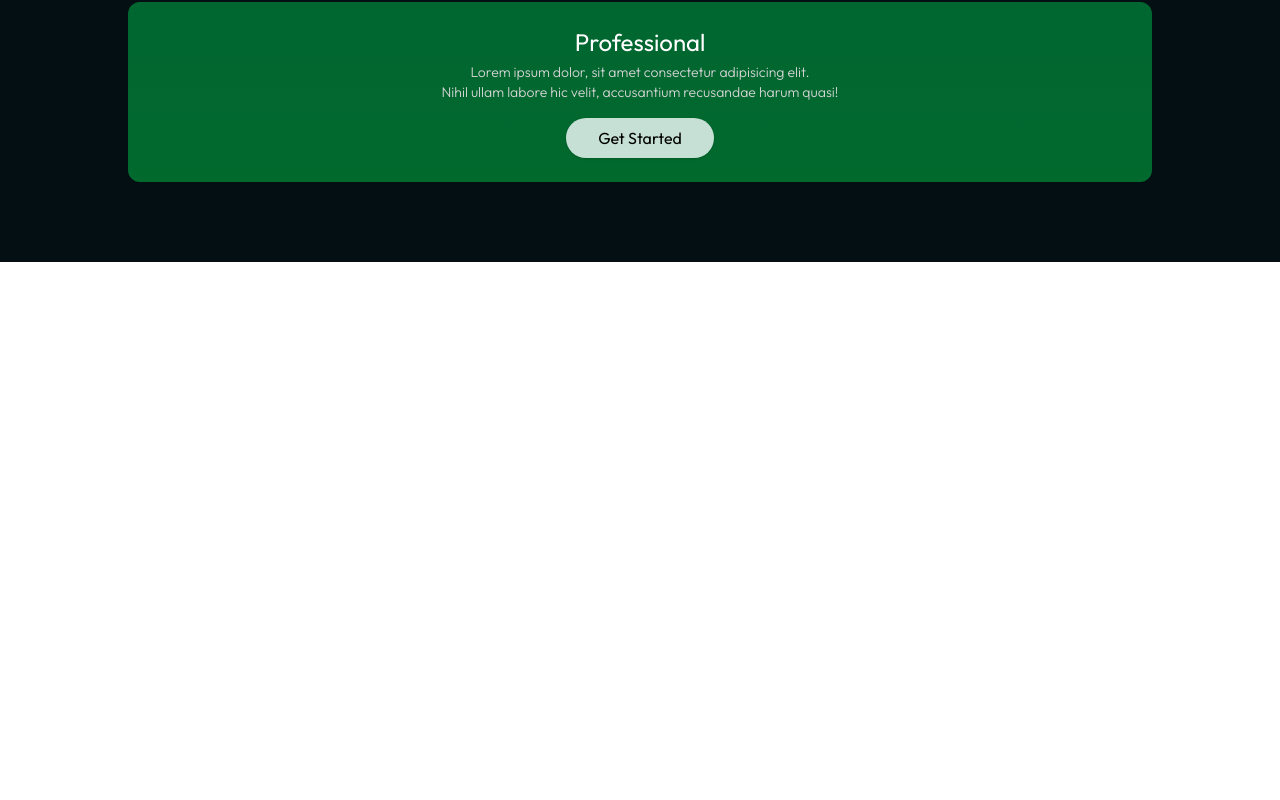
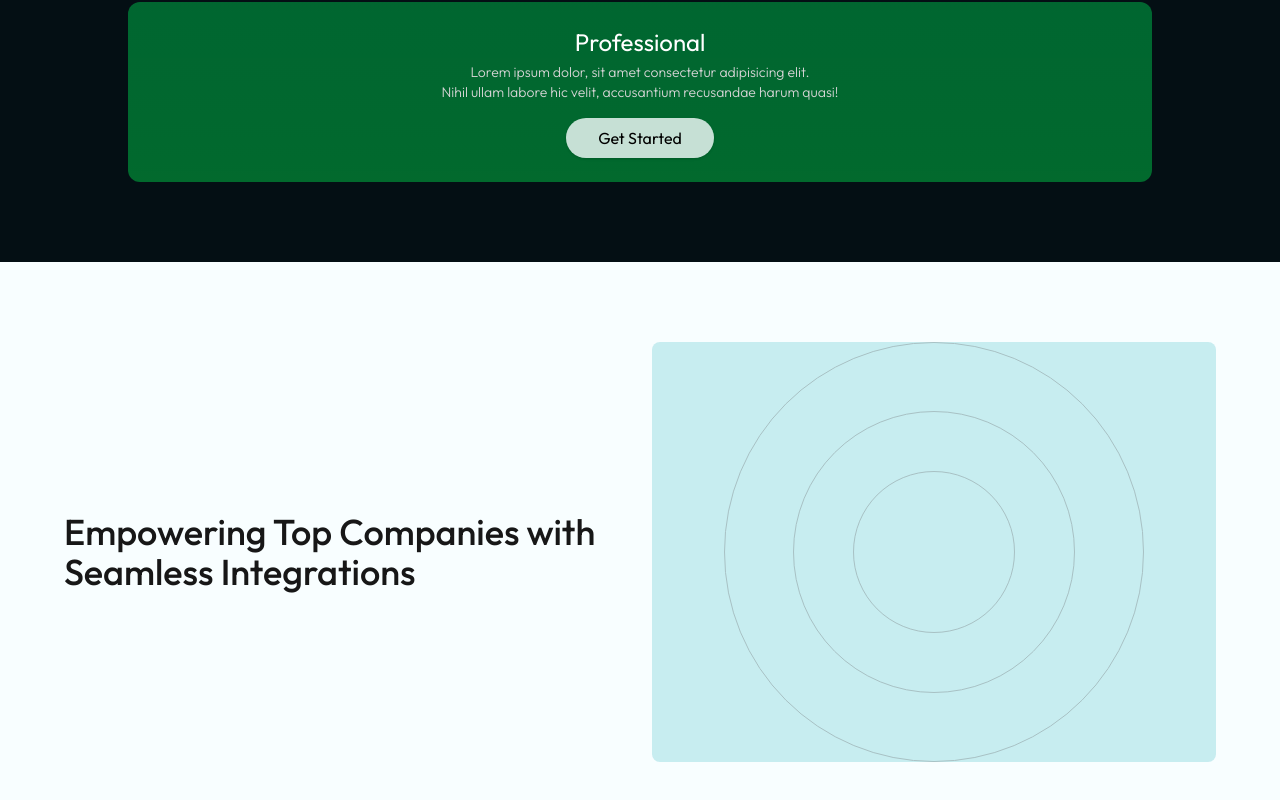
Before and after one commit to ValerieAttila09/NodeOps, a React (Vite) app: page / in a window 1280 px wide. Shown: the part 3421-4221 px from the top of the page. Before the commit the page ends 3683 px from the top, so only its background shows below. Built offline with nearby package versions, Linux system fonts and the light colour scheme.

Commit message:
committed

```diff
--- a/src/components/LandingPage.jsx
+++ b/src/components/LandingPage.jsx
@@ -388,3 +388,20 @@ export function LandingPagePlans() {
     </div>
   )
 }
+
+export function LandingPageIntegration() {
+  return (
+    <div className="w-full grid grid-cols-2 gap-6 bg-[#f8feff] py-[5rem] px-[4rem]">
+      <div className="col-span-1 flex items-center justify-center">
+        <h1 className="text-4xl text-neutral-900 outfit-medium">Empowering Top Companies with Seamless Integrations</h1>
+      </div>
+      <div className="col-span-1 w-full h-[420px]">
+        <div className="flex items-center justify-center w-full h-full rounded-lg bg-[#37B7C3]/25 relative overflow-hidden">
+          <div className="absolute size-[162px] rounded-full bg-transparent border border-[#a8c1c4]"></div>
+          <div className="absolute size-[282px] rounded-full bg-transparent border border-[#a8c1c4]"></div>
+          <div className="absolute size-[420px] rounded-full bg-transparent border border-[#a8c1c4]"></div>
+        </div>
+      </div>
+    </div>
+  )
+}
--- a/src/pages/LandingPage.jsx
+++ b/src/pages/LandingPage.jsx
@@ -1,4 +1,4 @@
-import { LandingPageBenefits, LandingPageHeader, LandingPageIntro, LandingPagePlans } from "../components/LandingPage";
+import { LandingPageBenefits, LandingPageHeader, LandingPageIntegration, LandingPageIntro, LandingPagePlans } from "../components/LandingPage";
 import Navbar from "../components/Navbar";
 
 
@@ -10,6 +10,7 @@ export default function LandingPage() {
       <LandingPageIntro/>
       <LandingPageBenefits/>
       <LandingPagePlans/>
+      <LandingPageIntegration/>
     </div>
   )
 }
```
